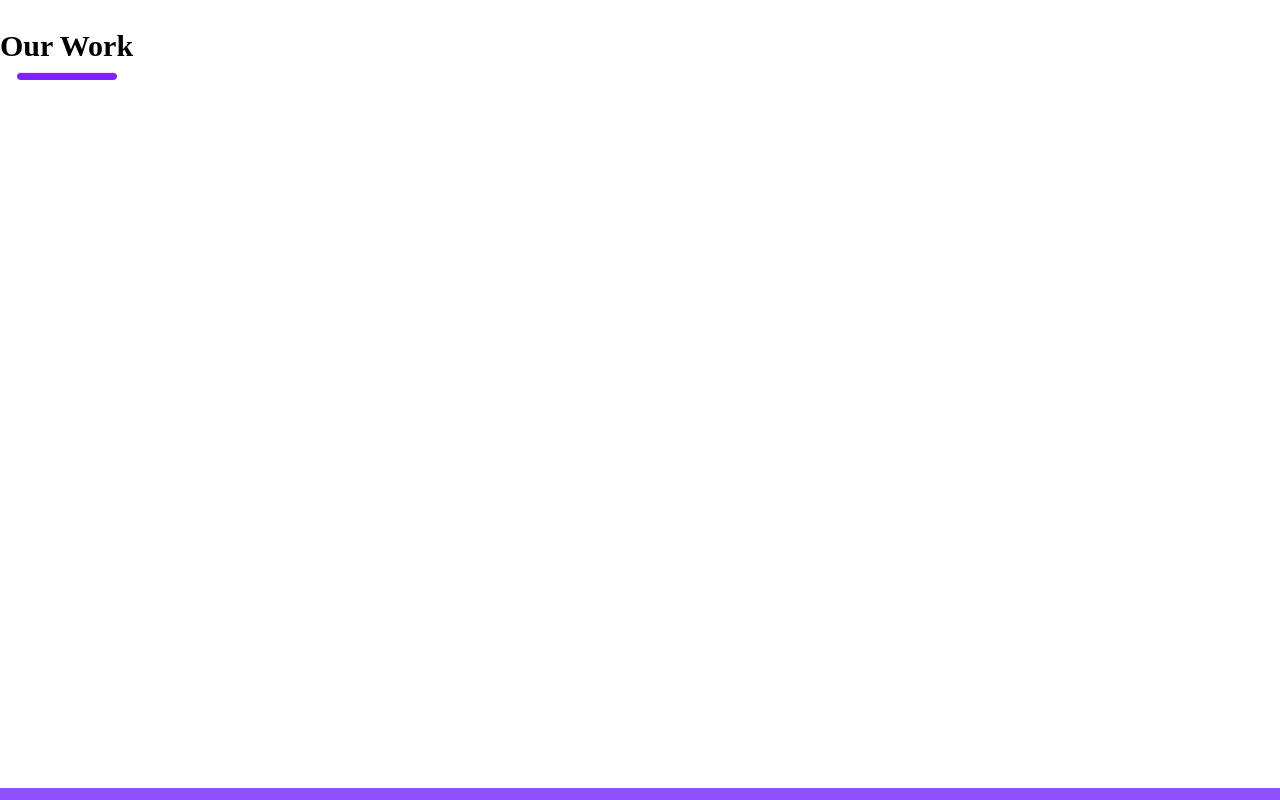
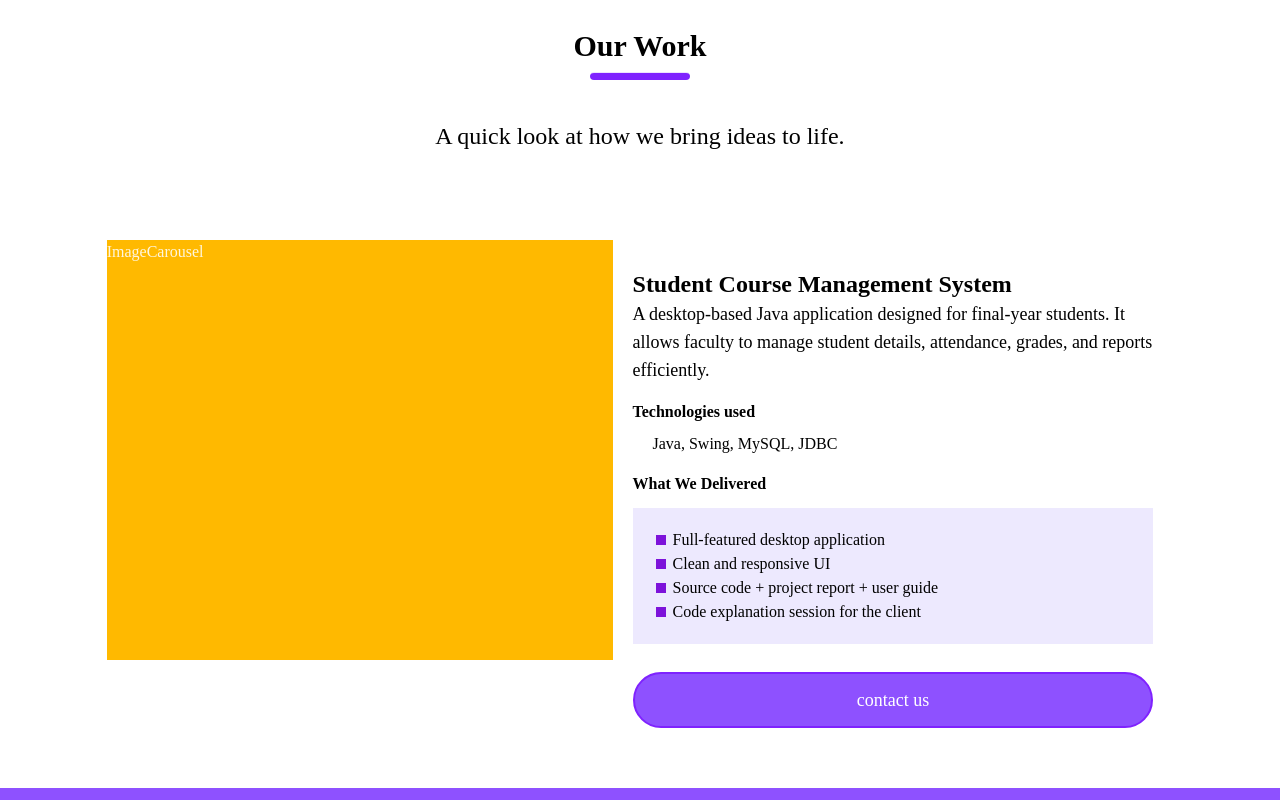
Before and after one commit to themaive/maive, a React (Vite) app: page / in a window 1280 px wide. Shown: the part 3740-4540 px from the top of the page. Built offline with nearby package versions, Linux system fonts and the light colour scheme.

Commit message:
Added content section in Our Work section

```diff
--- /dev/null
+++ b/src/components/ImageCarousel.jsx
@@ -0,0 +1,9 @@
+import React from 'react'
+
+function ImageCarousel() {
+  return (
+    <div className='w-full h-full bg-amber-400'>ImageCarousel</div>
+  )
+}
+
+export default ImageCarousel
--- /dev/null
+++ b/src/components/OurWorkComponent.jsx
@@ -0,0 +1,42 @@
+import React from 'react'
+import ImageCarousel from './ImageCarousel'
+
+import listImage from '../assets/icons/list-style.png';
+import ButtonWithText from './ButtonWithText';
+import PrimaryButton from './PrimaryButton';
+
+function OurWorkComponent() {
+    return (
+        <div className='w-10/12 bg-red-100 h-7/12 flex justify-between items-center'>
+            <ImageCarousel></ImageCarousel>
+            <div className="min-w-6/12 w-auto h-full p-5 bg-white text-black flex flex-col justify-around items-center">
+                <div className="my-2">
+                    <h2 className="text-2xl font-bold capitalize">Student course management system</h2>
+                    <h4 className="font-normal text-lg">
+                        A desktop-based Java application designed for final-year students. It allows faculty to manage student details, attendance, grades, and reports efficiently.
+                    </h4>
+                    <h5 className="font-semibold mt-4">Technologies used</h5>
+                    <h6 className="font-medium mt-2 px-5">Java, Swing, MySQL, JDBC</h6>
+
+                    <h5 className="font-semibold mt-4">What We Delivered</h5>
+
+                    <ul className='w-auto bg-violet-100 mt-3 p-5 px-10' style={{
+                        listStyleImage:`url(${listImage})`
+                    }}>
+                        <li className='font-medium'>Full-featured desktop application</li>
+                        <li className='font-medium'>Clean and responsive UI</li>
+                        <li className='font-medium'>Source code + project report + user guide</li>
+                        <li className='font-medium'>Code explanation session for the client</li>
+                    </ul>
+                </div>
+
+                <div className="text-white w-full h-auto mt-5">
+                    <PrimaryButton title={'contact us'}></PrimaryButton>
+                </div>
+
+            </div>
+        </div>
+    )
+}
+
+export default OurWorkComponent
--- /dev/null
+++ b/src/components/PrimaryButton.jsx
@@ -0,0 +1,11 @@
+import React from 'react'
+
+function PrimaryButton({title, onClick}) {
+  return (
+    <button className='w-full h-full px-8 py-3 rounded-full text-lg text-white bg-violet-500 transition-colors hover:text-black hover:bg-white border-2 border-violet-600' onClick={onClick}>
+        {title}
+    </button>
+  )
+}
+
+export default PrimaryButton
--- a/src/pages/HomePage.jsx
+++ b/src/pages/HomePage.jsx
@@ -12,6 +12,7 @@ import founderProfile from '../assets/founder.jpg';
 import services from '../services/services_data.json';
 import data from '../services/why_choose_us.json';
 import FaqItem from '../components/FaqItem'
+import OurWorkComponent from '../components/OurWorkComponent'
 
 function HomePage() {
   return (
@@ -105,8 +106,14 @@ function OurServices() {
 
 function OurWork () {
   return (
-    <section className='w-screen h-screen bg-white py-10' id='our-work'>
-      <HeadingWithBottomBorder heading={'our work'}></HeadingWithBottomBorder>
+    <section className='container flex justify-between items-center flex-col mx-auto min-h-screen h-full max-h-max py-10' id='our-work'>
+       <div className='flex justify-center items-center flex-col'>
+        <HeadingWithBottomBorder heading={'our work'}></HeadingWithBottomBorder>
+      <h2 className="text-2xl font-normal mt-10 text-black">A quick look at how we bring ideas to life.</h2>
+      </div>
+      {/* <VSpacer height={5} /> */}
+      <OurWorkComponent></OurWorkComponent>
+      <div></div>
     </section>
   )
 }
```
Also changed, not shown: src/assets/icons/list-style.png (added).
